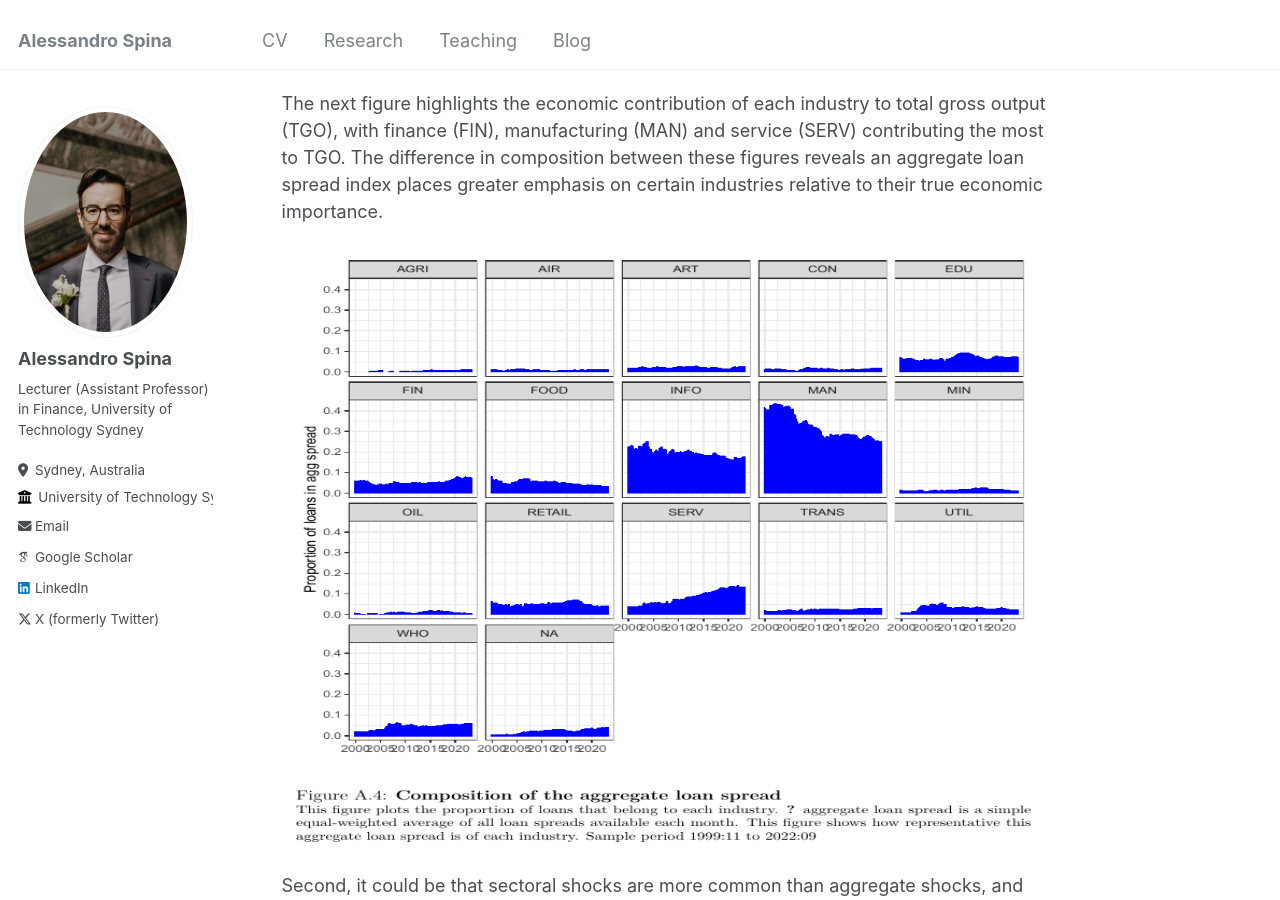
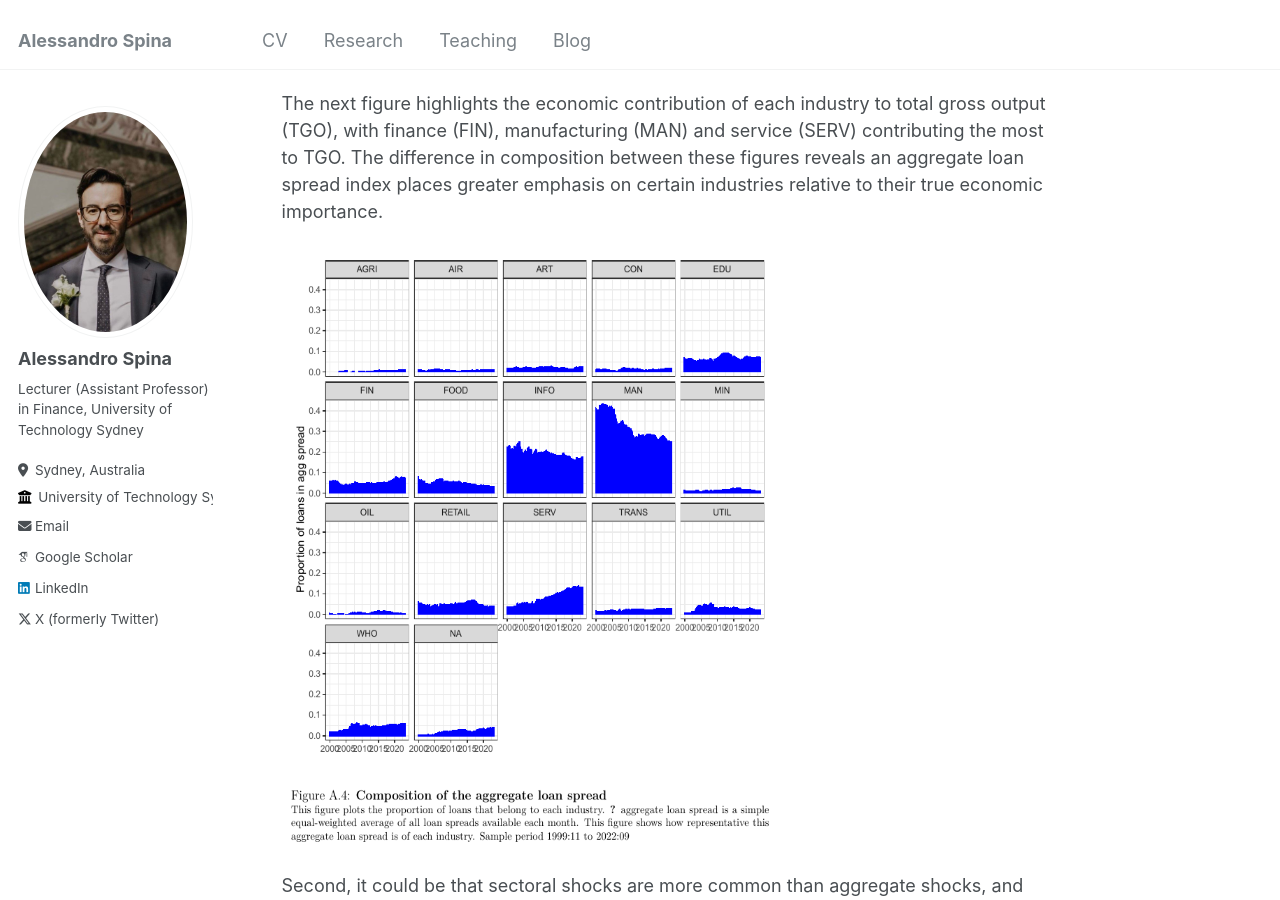
Before and after one commit to aspi6246/aspi6246.github.io, a Jekyll site: the page built from _posts/2024-11-05-blog-post-5.md, in a window 1280 px wide and 900 px high, scrolled down 775 px. Built offline with Jekyll 4.4.1, drawn with Linux system fonts in a browser that asks for light colours; some web fonts are replaced.

Commit message:
Update 2024-11-05-blog-post-5.md

```diff
--- a/_posts/2024-11-05-blog-post-5.md
+++ b/_posts/2024-11-05-blog-post-5.md
@@ -15,11 +15,11 @@ I argue the process of aggregating data could obscure useful information for thr
 
 First, it could be that certain industries are over (or under)-represented in aggregate asset price indexes relative to their true economic contribution. For example, an aggregate loan index (either equal or value-weighted) will place more weight on industries which have more loans outstanding. The figure below plots the sectoral composition of loans and highlights that manufacturing (MAN) and information technology (INFO) have a disproportionate number of loans outstanding relative to other industries. Patterns in MAN and INFO loans spreads will, therefore, have a disproportionate impact on the aggregate loan spread.
 
-![Alt text](/assets/images/fig1.png){: style="width:600px;height:600px;"}
+![Alt text](/assets/images/fig1.png){: style="width:500px;height:600px;"}
 
 The next figure highlights the economic contribution of each industry to total gross output (TGO), with finance (FIN), manufacturing (MAN) and service (SERV) contributing the most to TGO. The difference in composition between these figures reveals an aggregate loan spread index places greater emphasis on certain industries relative to their true economic importance.
 
-![Alt text](/assets/images/fig2.png){: style="width:800px;height:600px;"}
+![Alt text](/assets/images/fig2.png){: style="width:500px;height:600px;"}
 
 
 Second, it could be that sectoral shocks are more common than aggregate shocks, and these sectoral shocks would be obscured in aggregate indexes. The figure below highlights recent examples of industry level shocks. The 2001 recession which had its beginnings in the Dot-Com bust, the 2008/9 Global Financial Crisis which had its beginnings in a construction boom, and finally the 2015 Oil-Gas industry collapse following the collapse in the oil price. The blue line indicates the loan spread for the given industry and the black line the aggregate loan spread. This figure reveals that industry specific loan spreads reacted relatively early compared to the loan spreads in other industries around industry-specific shocks. These examples suggests that disaggregated industry level data provided a useful signal about the emerging risks in these particular sectors.
```
